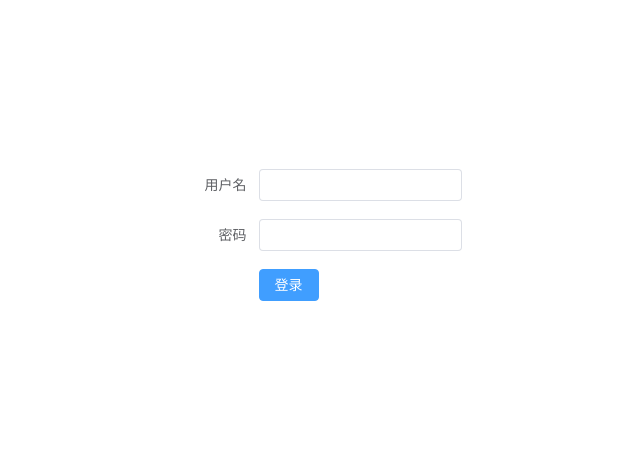
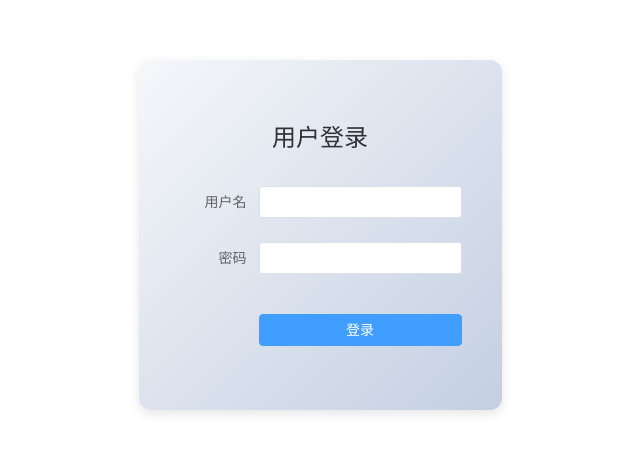
Before and after one commit to C-a-r-r-y/simple-rbac, a Vue app: page /login in a window 1280 px wide. Shown: the part 165-618 px from the top of the page, without its empty margins (320-960 px from the left). Built offline with nearby package versions, Linux system fonts and the light colour scheme.

Commit message:
美化页面

```diff
--- a/src/views/LoginPage.vue
+++ b/src/views/LoginPage.vue
@@ -1,5 +1,6 @@
 <template>
   <div class="login-container">
+    <h2 class="login-title">用户登录</h2>
     <el-form :model="form" label-width="80px">
       <el-form-item label="用户名">
         <el-input v-model="form.username" />
@@ -48,5 +49,36 @@ const handleLogin = async () => {
 .login-container {
   max-width: 400px;
   margin: 100px auto;
+  background: linear-gradient(135deg, #f5f7fa 0%, #c3cfe2 100%);
+  padding: 40px;
+  border-radius: 12px;
+  box-shadow: 0 4px 12px rgba(0, 0, 0, 0.1);
+}
+
+.login-title {
+  text-align: center;
+  margin-bottom: 30px;
+  color: #303133;
+  font-size: 24px;
+}
+
+.el-form-item {
+  margin-bottom: 24px;
+}
+
+.el-input {
+  width: 100%;
+}
+
+.el-button {
+  width: 100%;
+  margin-top: 16px;
+}
+
+@media (max-width: 480px) {
+  .login-container {
+    margin: 50px 20px;
+    padding: 30px;
+  }
 }
 </style>
```
